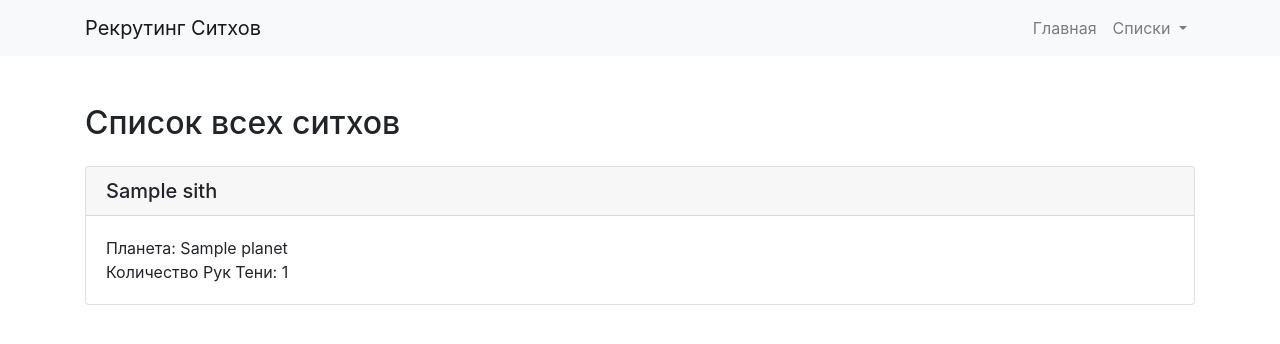
After one commit to MrJuicyBacon/Sith-recruitment-system, a Django app: page /lists/all in a window 1280 px wide. The commit adds this page. Shown: the top 344 px of the page. Run offline with Django 3.2, Linux system fonts and the light colour scheme; tables that the repository leaves empty hold one stand-in row (values such as "Sample post"); some libraries are stand-ins or nearby versions.

Commit message:
List of all Sith added

```diff
--- a/sith/templates/sith/base.html
+++ b/sith/templates/sith/base.html
@@ -39,7 +39,11 @@
                                 Списки
                             </a>
                             <div class="dropdown-menu" aria-labelledby="navbarDropdown">
-                                <a class="dropdown-item active" href="#">Список 1</a>
+                                {% if request.resolver_match.url_name == 'lists_all' %}
+                                <a class="dropdown-item active" href="/lists/all">Все Ситхи</a>
+                                {% else %}
+                                <a class="dropdown-item" href="/lists/all">Все Ситхи</a>
+                                {% endif %}
                                 <a class="dropdown-item" href="#">Список 2</a>
                             </div>
                         </li>
--- /dev/null
+++ b/sith/templates/sith/lists/list.html
@@ -0,0 +1,25 @@
+{% extends 'sith/base.html' %}
+{% load sith_filters %}
+
+{% block title %}
+Список всех Ситхов
+{% endblock %}
+
+{% block content %}
+<div class="container mt-5">
+    <h2>{{ title }}</h2>
+    <div class="content mt-4">
+        {% for sith_dict in sith %}
+        <div class="card mb-4">
+            <h5 class="card-header">{{ sith_dict.name }}</h5>
+            <div class="card-body">
+                <div class="card-text">
+                    <p class="my-0">Планета: {{ sith_dict.planet }}</p>
+                    <p class="my-0">Количество Рук Тени: {{ sith_dict.recruit_count }}</p>
+                </div>
+            </div>
+        </div>
+        {% endfor %}
+    </div>
+</div>
+{% endblock %}
--- a/sith/urls.py
+++ b/sith/urls.py
@@ -12,4 +12,6 @@ urlpatterns = [
     # Sith section
     path('sith', views.sith, name='sith'),
     path('sith/<int:recruit_id>/recruit', views.sith_recruit, name='sith_recruit'),
+    #lists
+    path('lists/all', views.lists_all, name='lists_all'),
 ]
--- a/sith/views.py
+++ b/sith/views.py
@@ -162,3 +162,28 @@ def sith_recruit(request, recruit_id):
         'sith': current_sith,
         'limit': True if current_sith_recruits_count >= 3 else False,
     })
+
+
+# Lists
+def lists_all(request):
+    recruits = Recruit.objects.all().select_related('assigned_sith')
+    sith_objects = Sith.objects.all().select_related('planet')
+
+    recruit_count = {}
+
+    for recruit_object in recruits:
+        if recruit_object.assigned_sith:
+            if recruit_object.assigned_sith in recruit_count:
+                recruit_count[recruit_object.assigned_sith] += 1
+            else:
+                recruit_count[recruit_object.assigned_sith] = 1
+
+    sith_out = []
+    for sith_object in sith_objects:
+        sith_out.append({
+            'name': sith_object.name,
+            'planet': sith_object.planet,
+            'recruit_count': recruit_count[sith_object] if sith_object in recruit_count else 0,
+        })
+
+    return render(request, 'sith/lists/list.html', {'title': 'Список всех ситхов', 'sith': sith_out})
```
